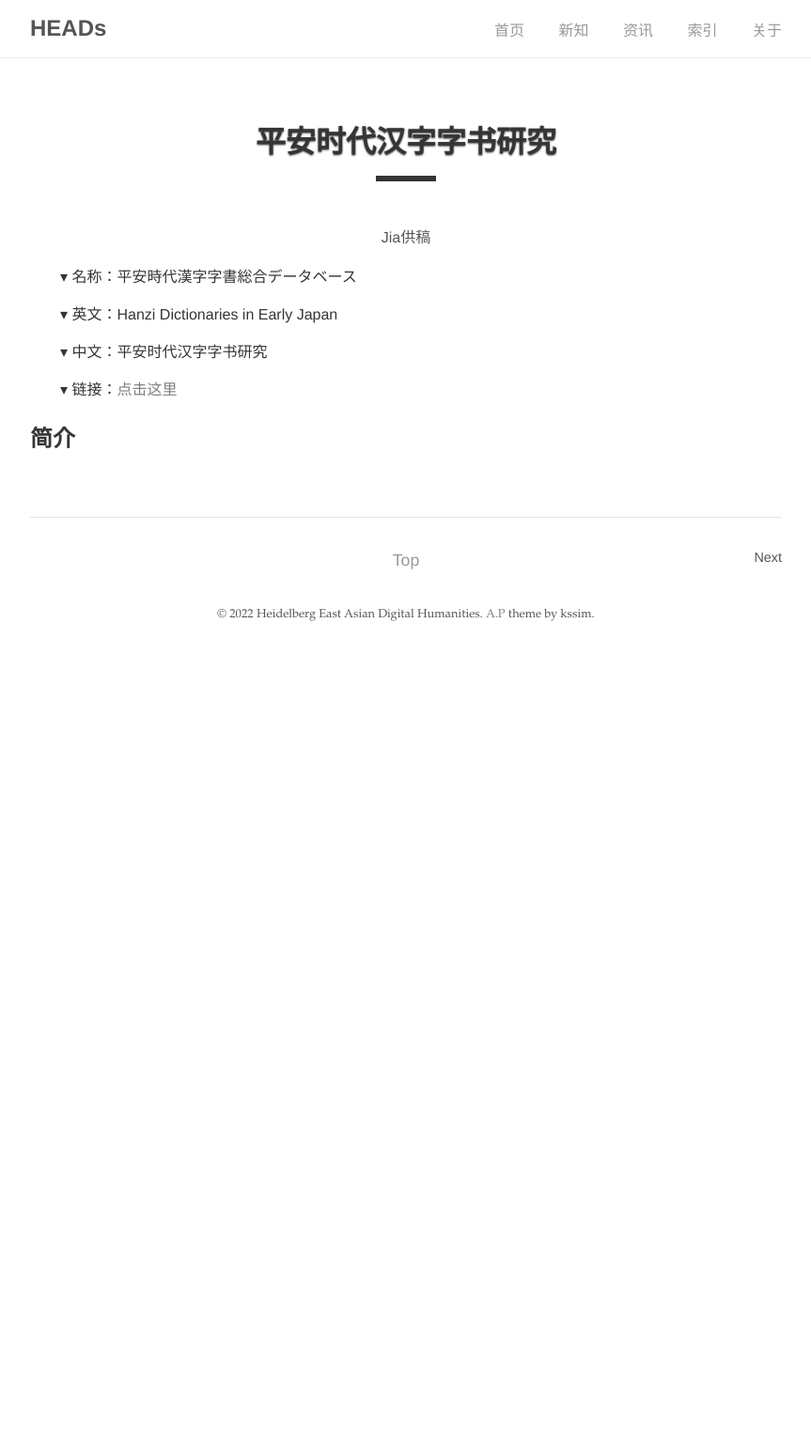
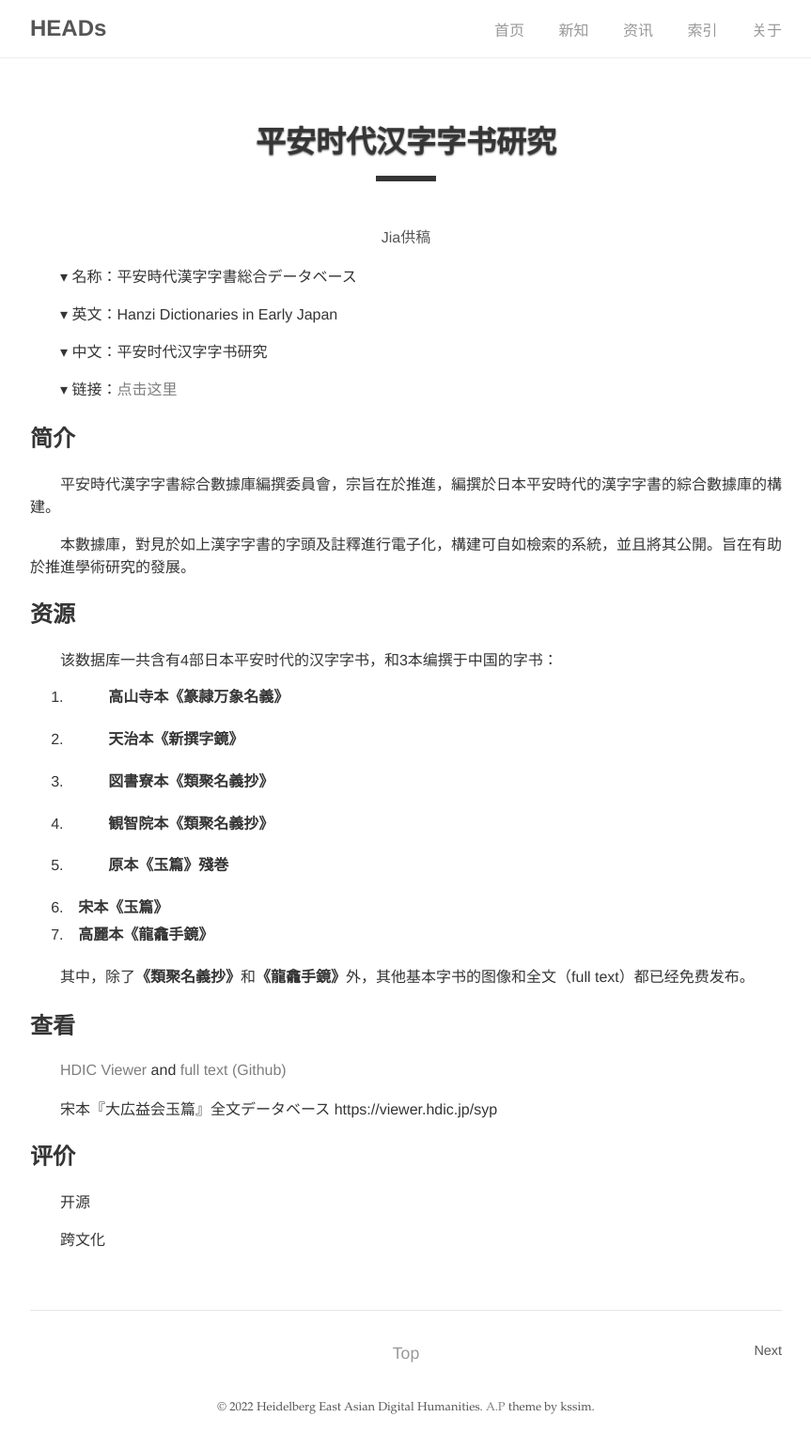
Before and after one commit to DHHD2022/DHHD2022.GitHub.io, a Jekyll site: the page built from dh_blog/_posts/2022-05-25-平安时代汉字字书研究.md, in a window 1280 px wide. Shown: the whole page at 94% size, without its empty margins (208-1071 px from the left). Built offline with Jekyll 4.4.1, drawn with Linux system fonts in a browser that asks for light colours; before the commit the page ends 900 px from its top, so only the background shows below that.

Commit message:
Update 2022-05-25-平安时代汉字字书研究.md

```diff
--- a/dh_blog/_posts/2022-05-25-平安时代汉字字书研究.md
+++ b/dh_blog/_posts/2022-05-25-平安时代汉字字书研究.md
@@ -17,3 +17,40 @@ categories: dh_blog
 ▾ 链接：[点击这里](https://hdic.jp/)
 
 ## 简介
+
+平安時代漢字字書綜合數據庫編撰委員會，宗旨在於推進，編撰於日本平安時代的漢字字書的綜合數據庫的構建。
+
+本數據庫，對見於如上漢字字書的字頭及註釋進行電子化，構建可自如檢索的系統，並且將其公開。旨在有助於推進學術研究的發展。
+
+## 资源
+
+该数据库一共含有4部日本平安时代的汉字字书，和3本编撰于中国的字书：
+
+1. **高山寺本《篆隷万象名義》**
+
+2. **天治本《新撰字鏡》**
+
+3. **図書寮本《類聚名義抄》**
+
+4. **観智院本《類聚名義抄》**
+
+5. **原本《玉篇》殘巻**
+
+6. **宋本《玉篇》**
+7. **高麗本《龍龕手鏡》**
+
+其中，除了**《類聚名義抄》**和**《龍龕手鏡》**外，其他基本字书的图像和全文（full text）都已经免费发布。
+
+## 查看
+
+[HDIC Viewer](http://viewer.hdic.jp/) and [full text (Github)](https://github.com/shikeda/HDIC)
+
+宋本『大広益会玉篇』全文データベース https://viewer.hdic.jp/syp
+
+
+
+## 评价
+
+开源
+
+跨文化
```
